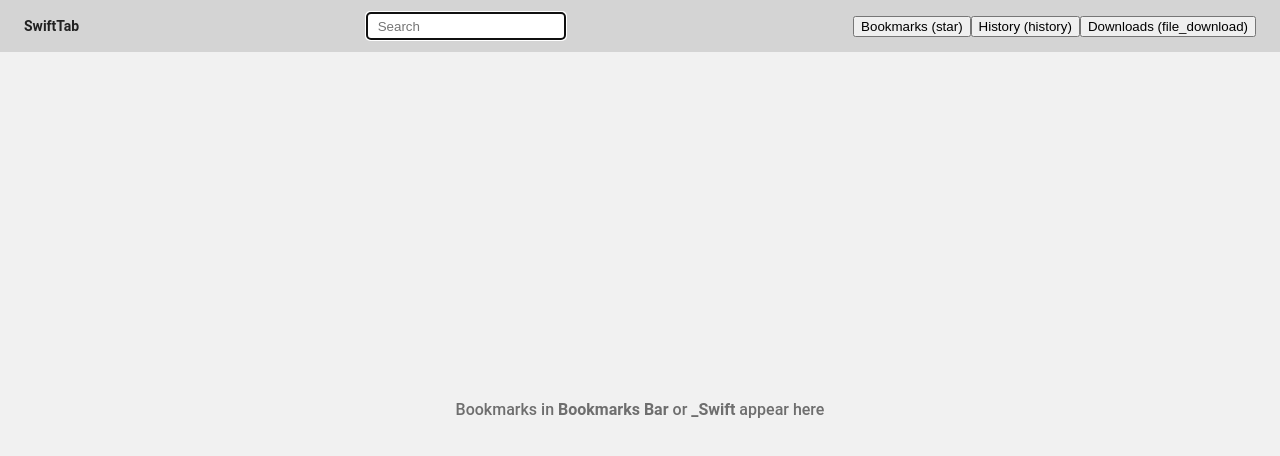
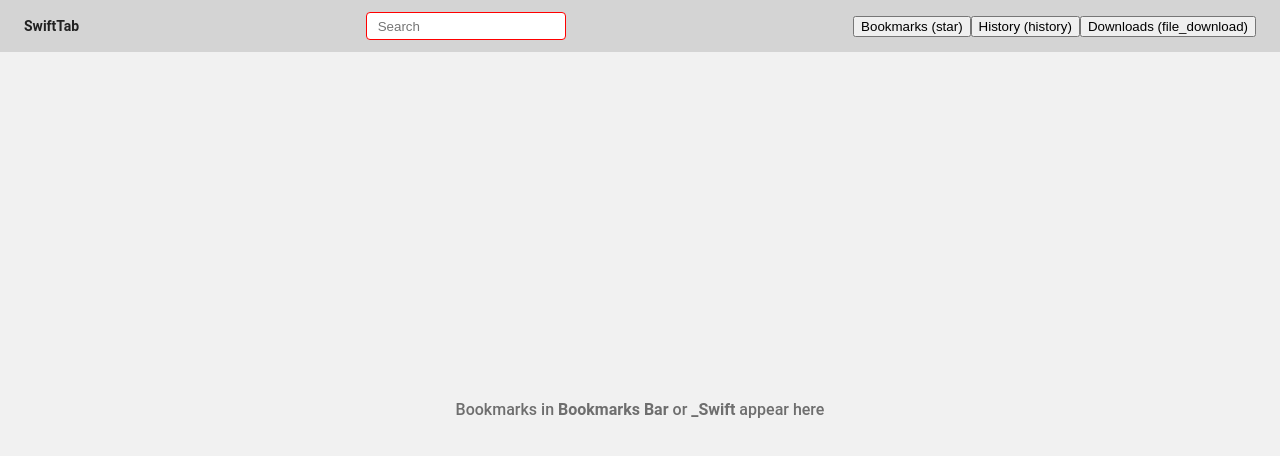
Before and after one commit to joshbuchea/chrome-ext-swifttab, a React app: page / in a window 1280 px wide. Built offline with nearby package versions, Linux system fonts and the light colour scheme; no server answers.

Commit message:
set search input focus styles

```diff
--- a/public/styles.css
+++ b/public/styles.css
@@ -71,8 +71,12 @@ a {
 
 .app-toolbar input {
   border-radius: 4px;
-  border-width: 1px;
+  border: 1px solid transparent;
   padding: 0.4em 0.8em;
+}
+.app-toolbar input:focus {
+  outline: none;
+  border: 1px solid red;
 }
 
 .app-title {
```
